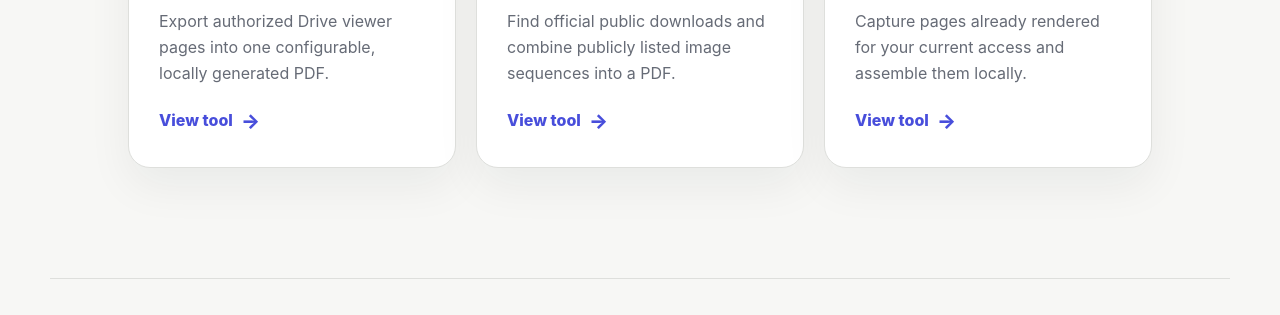
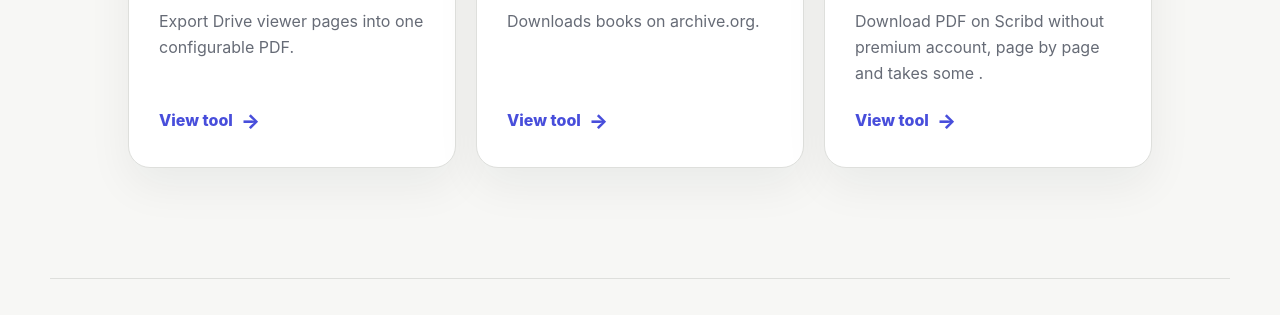
Before and after one commit to Ktools369/Ktools369.github.io, a plain HTML site: page index.html in a window 1280 px wide. Shown: the part 664-979 px from the top of the page. Drawn offline with Linux system fonts and the light colour scheme.

Commit message:
Update index.html

```diff
--- a/index.html
+++ b/index.html
@@ -1,5 +1,5 @@
 <!doctype html>
 <html lang="en"><head><meta charset="utf-8"><meta name="viewport" content="width=device-width,initial-scale=1"><meta name="description" content="KTools provides focused browser tools for document work."><title>KTools — Browser tools</title><link rel="icon" href="assets/favicon.svg" type="image/svg+xml"><link rel="stylesheet" href="styles.css"><link rel="stylesheet" href="routes.css"><link rel="stylesheet" href="extras.css"></head><body>
 <header class="site-header"><a class="brand" href="index.html"><span class="brand-mark">K</span>KTools</a><nav><a href="index.html">Tools</a><a href="downloads/">Downloads</a><a href="privacy.html">Privacy</a><a href="support.html">Support</a></nav></header>
-<main class="tools-home"><section class="lead"><span class="eyebrow"><span></span>THREE FOCUSED TOOLS</span><h1>Lazy make<br><em style="color:#5b62f4;font-style:normal">Genius.</em></h1><p>Local-first browser utilities for documents you wanted to save.</p></section><section class="tool-grid three"><article class="tool-card"><span class="number">01 · GOOGLE DRIVE</span><h2>Drive PDF Exporter</h2><p>Export authorized Drive viewer pages into one configurable, locally generated PDF.</p><a class="card-link" href="google-drive/">View tool</a></article><article class="tool-card"><span class="number">02 · ARCHIVE.ORG</span><h2>Archive Public Downloader</h2><p>Find official public downloads and combine publicly listed image sequences into a PDF.</p><a class="card-link" href="archive-org/">View tool</a></article><article class="tool-card"><span class="number">03 · SCRIBD</span><h2>Scribd PDF Exporter</h2><p>Capture pages already rendered for your current access and assemble them locally.</p><a class="card-link" href="scribd/">View tool</a></article></section></main>
+<main class="tools-home"><section class="lead"><span class="eyebrow"><span></span>COMPLETELY free</span><h1>Lazy make<br><em style="color:#5b62f4;font-style:normal">Genius.</em></h1><p>Local-first browser utilities for documents you wanted to save.</p></section><section class="tool-grid three"><article class="tool-card"><span class="number">01 · GOOGLE DRIVE</span><h2>Drive PDF view-only Exporter</h2><p>Export Drive viewer pages into one configurable PDF.</p><a class="card-link" href="google-drive/">View tool</a></article><article class="tool-card"><span class="number">02 · ARCHIVE.ORG</span><h2>Archive.ord Downloader</h2><p>Downloads books on archive.org.</p><a class="card-link" href="archive-org/">View tool</a></article><article class="tool-card"><span class="number">03 · SCRIBD</span><h2>Scribd PDF Exporter</h2><p>Download PDF on Scribd without premium account, page by page and takes some .</p><a class="card-link" href="scribd/">View tool</a></article></section></main>
 <footer><a class="brand" href="index.html"><span class="brand-mark">K</span>KTools</a><p><a href="downloads/">Downloads</a> · <a href="privacy.html">Privacy</a> · <a href="terms.html">Terms</a> · <a href="support.html">Support</a></p><span>© <span id="year"></span> KTools</span></footer><script src="script.js"></script></body></html>
```
